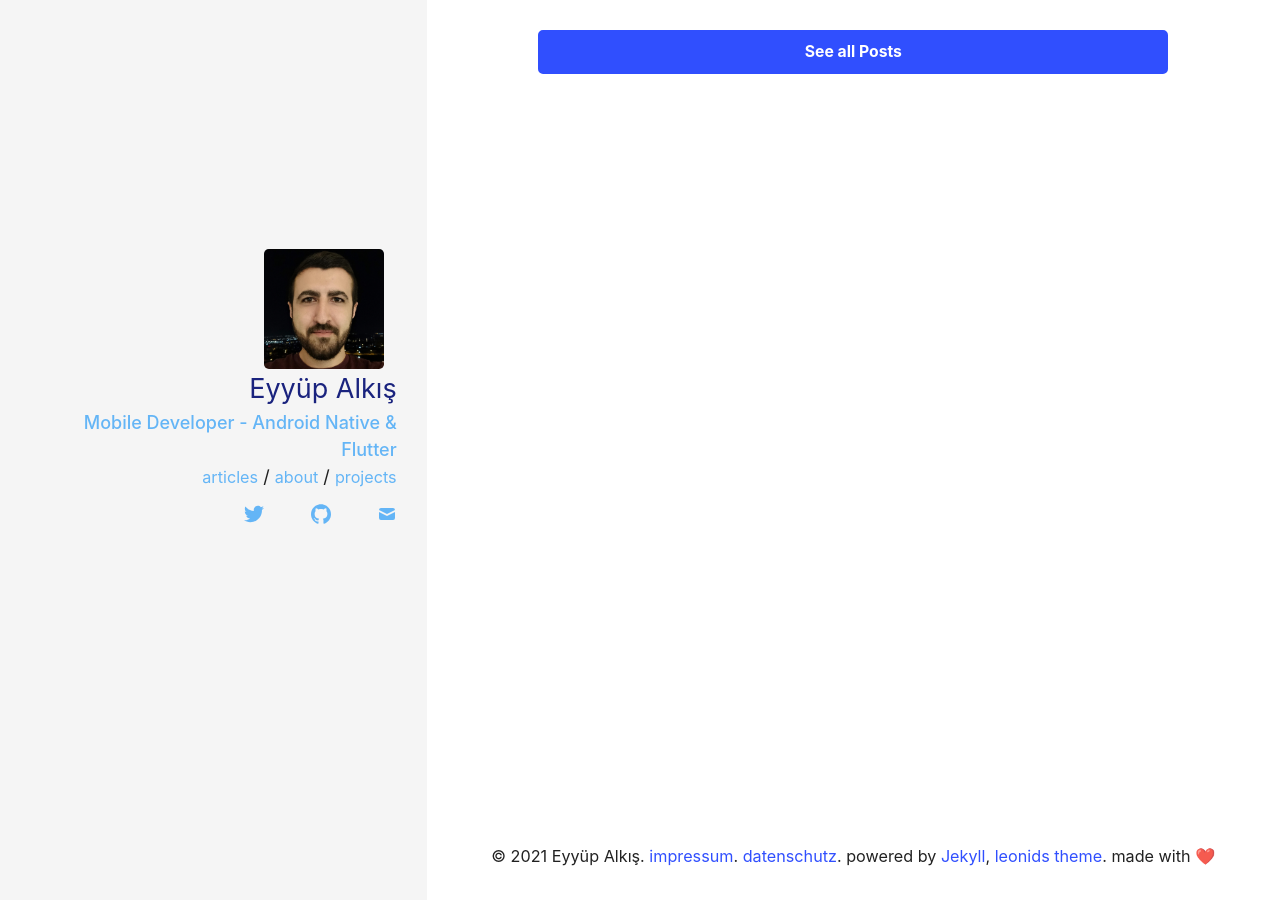
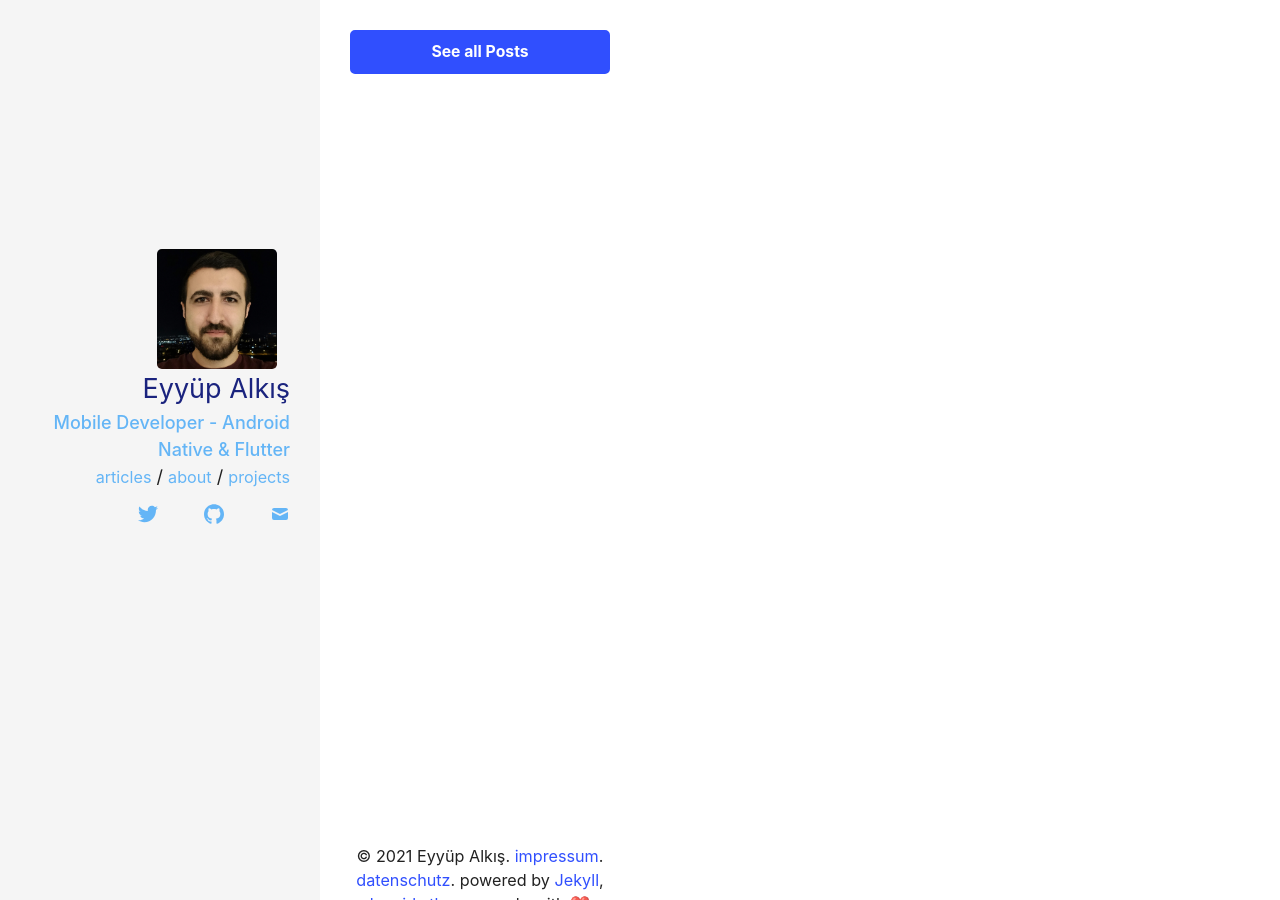
Before and after one commit to EyyupAlkis/About, a Jekyll site: the page built from index.html, in a window 1280 px wide. Built offline with Jekyll 4.4.1, drawn with Linux system fonts in a browser that asks for light colours.

Commit message:
column ratio changed

```diff
--- a/_layouts/default.html
+++ b/_layouts/default.html
@@ -11,12 +11,12 @@
 
 <body>
   <div class="row">
-    <div class="col s12 m4">
+    <div class="col s12 m4 l3">
       <div class="table cover">
         {% include sidebar.html %}
       </div>
     </div>
-    <div class="col s12 m8">
+    <div class="col s12 m4 l3">
       <div class="main-container">
         <main>
           {{ content }}
```
